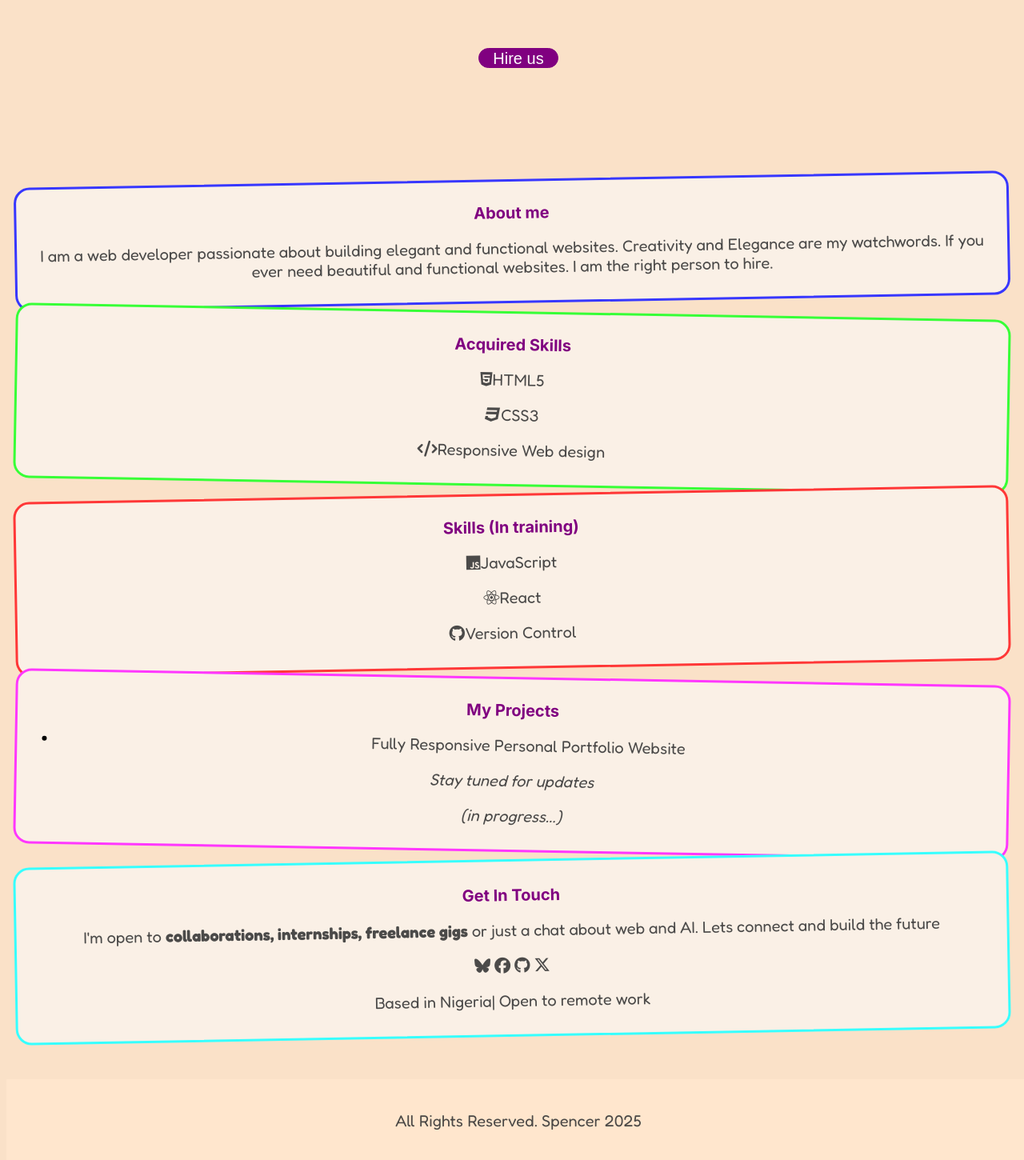
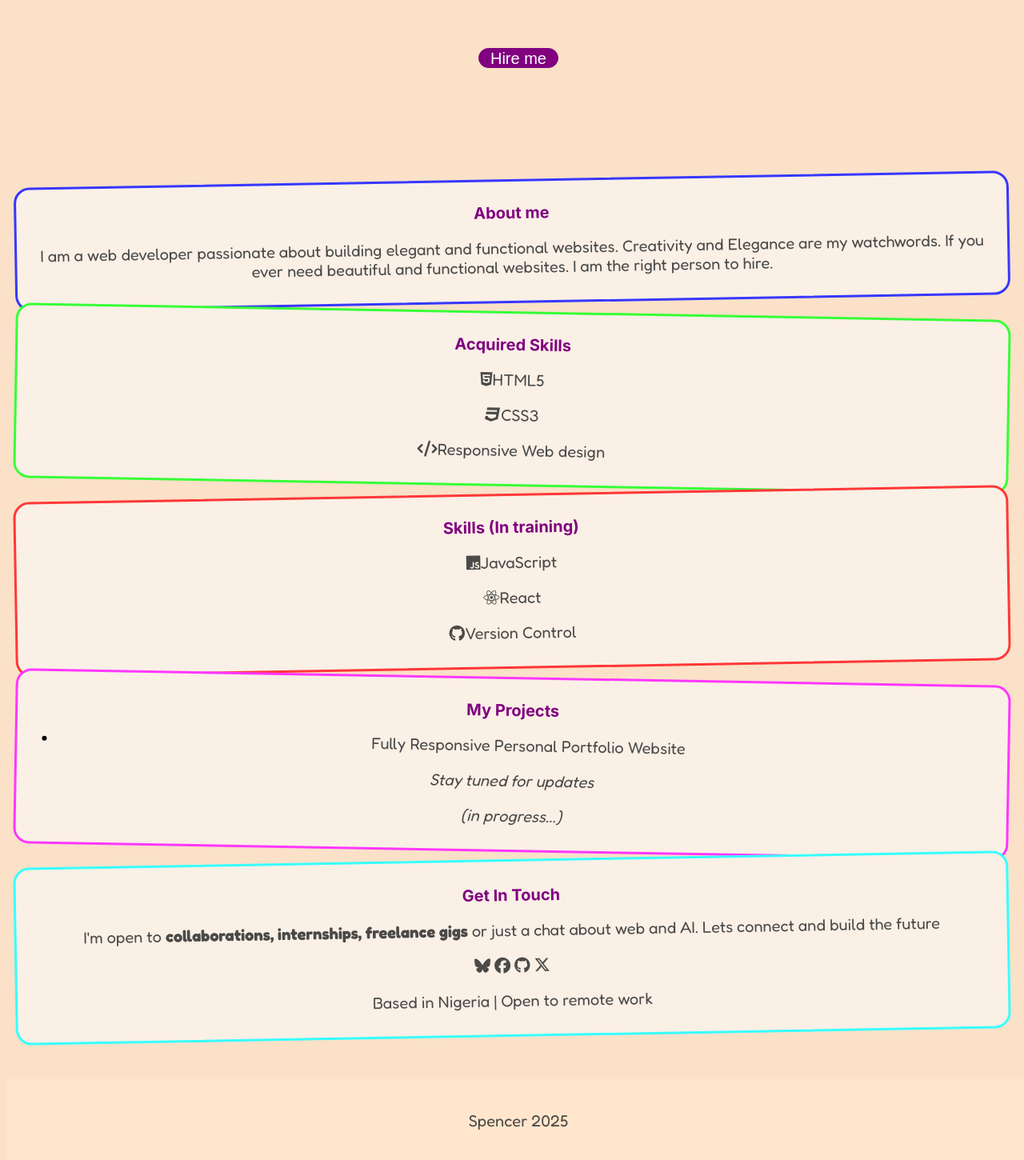
Before and after one commit to Spennysmart/Spence-s-Essence-Portfolio-Website, a plain HTML site: page index.html in a window 1280 px wide. Shown: the part 668-2118 px from the top of the page at 80% size. Drawn offline with Linux system fonts and the light colour scheme; a web font is replaced by a local one.

Commit message:
Update index.html

```diff
--- a/index.html
+++ b/index.html
@@ -231,7 +231,7 @@ footer {
     <!-- Landing Page -->
     <div id="landing">
         <section id="you">You Imagine<br> I Create</section>
-        <button id="cta" type="button">Hire us</button>
+        <button id="cta" type="button">Hire me</button>
     </div>
 
     <!-- About Me page -->
@@ -286,11 +286,11 @@ footer {
         <i class="fa-brands fa-x-twitter"></i>
       </a>
         <!--Add Email Contact form-->
-      <p>Based in Nigeria| Open to remote work</p>
+      <p>Based in Nigeria | Open to remote work</p>
     </div><br>
 
     <footer>
-      <p>All Rights Reserved. <a href="" target="_blank">Spencer</a> 2025</p>
+      <p> <a href="" target="_blank">Spencer</a> 2025</p>
     </footer>
   </main>
 </body>
```
